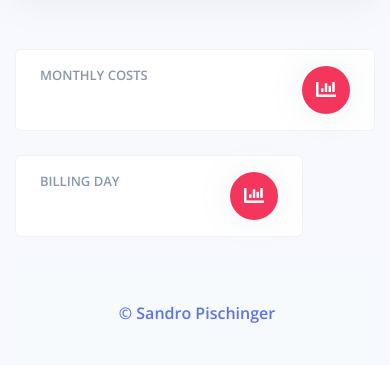
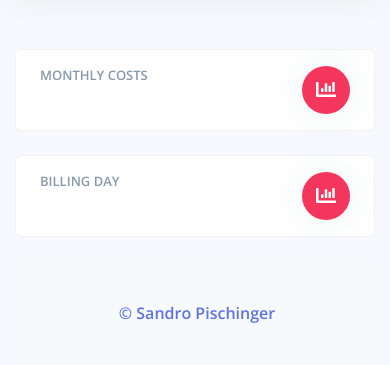
Before and after one commit to PSandro/shareflix, a Django app: page /netflix_account/ in a window 390 px wide. Shown: the part 688-1053 px from the top of the page. Run offline with Django 3.2, Linux system fonts and the light colour scheme; the visitor is signed in with stand-in values (Sample User, id 1); some libraries are stand-ins or nearby versions.

Commit message:
:iphone: fix box with (design)

```diff
--- a/shareflixweb/shareflixweb/templates/netflix_account.html
+++ b/shareflixweb/shareflixweb/templates/netflix_account.html
@@ -79,7 +79,6 @@
             </div>
         </div>
         <div class="col-xl-3 col-lg-6 order-xl-3">
-	  <div style="width: 18rem;">
 	    <div class="card card-stats mb-4 mb-lg-0">
               <div class="card-body">
                 <div class="row">
@@ -95,7 +94,6 @@
                 </div>
               </div>
             </div>
-          </div>
         </div>
       </div>
 
```
